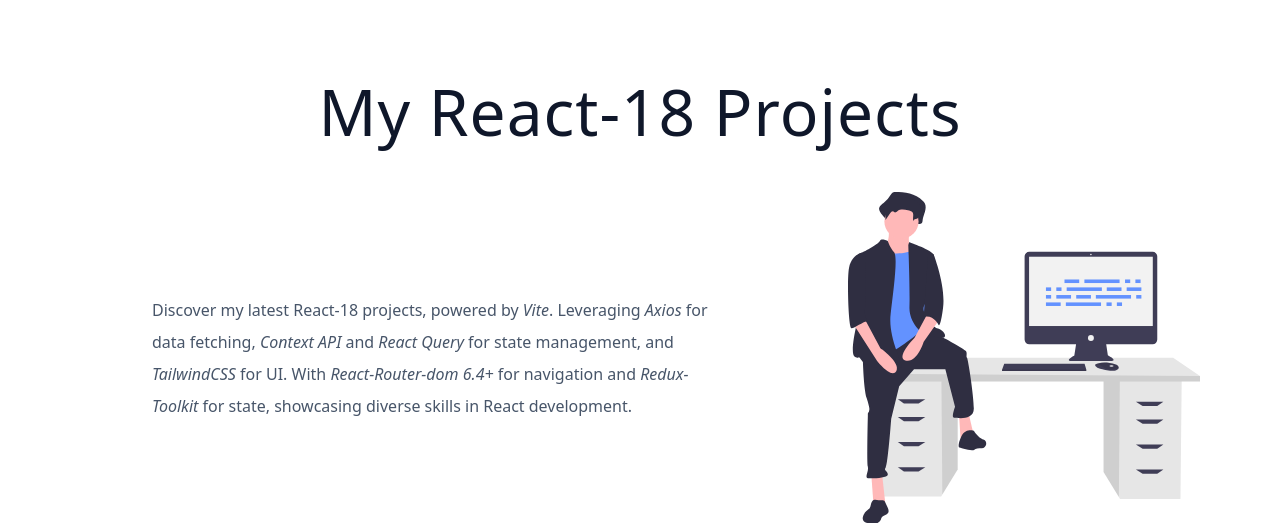
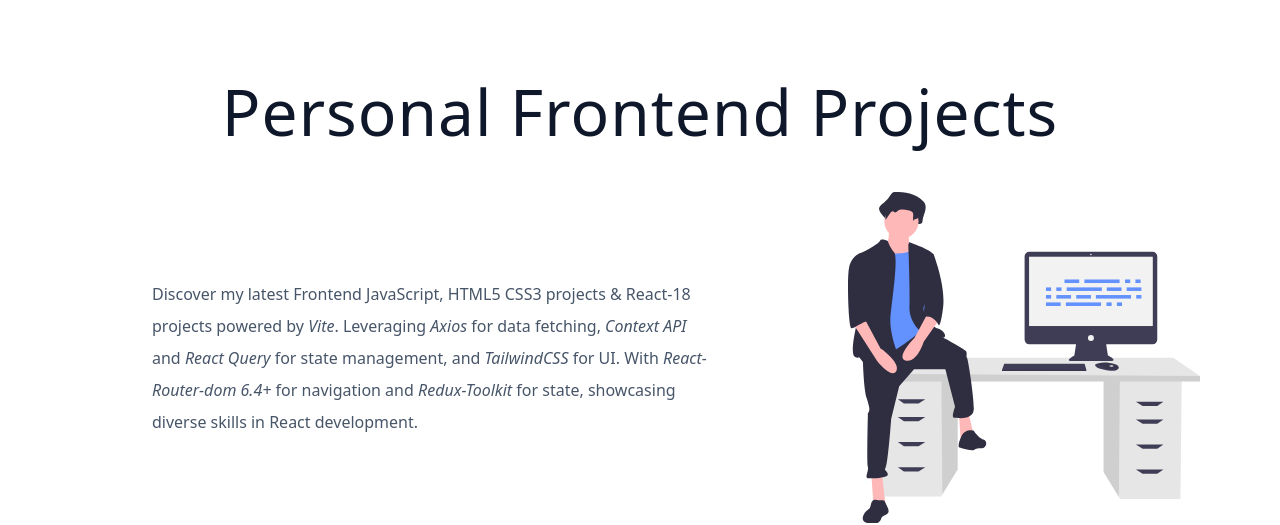
Before and after one commit to emmeiwhite/contentful-imran-projects, a React (Vite) app: page / in a window 1280 px wide. Shown: the top 525 px of the page. Built offline with nearby package versions, Linux system fonts and the light colour scheme; no server answers.

Commit message:
added some content

```diff
--- a/src/Hero.jsx
+++ b/src/Hero.jsx
@@ -3,15 +3,15 @@ import heroSVG from './assets/hero-2.svg'
 export default function Hero() {
   return (
     <section className="hero">
-      <h1>My React-18 Projects </h1>
+      <h1>Personal Frontend Projects </h1>
       <div className="hero-center">
         <div className="hero-title">
           <p>
-            Discover my latest React-18 projects, powered by <em>Vite</em>. Leveraging{' '}
-            <em>Axios</em> for data fetching, <em>Context API</em> and <em>React Query</em> for
-            state management, and <em>TailwindCSS</em> for UI. With <em>React-Router-dom 6.4+</em>{' '}
-            for navigation and <em>Redux-Toolkit</em> for state, showcasing diverse skills in React
-            development.
+            Discover my latest Frontend JavaScript, HTML5 CSS3 projects & React-18 projects powered
+            by <em>Vite</em>. Leveraging <em>Axios</em> for data fetching, <em>Context API</em> and{' '}
+            <em>React Query</em> for state management, and <em>TailwindCSS</em> for UI. With{' '}
+            <em>React-Router-dom 6.4+</em> for navigation and <em>Redux-Toolkit</em> for state,
+            showcasing diverse skills in React development.
           </p>
         </div>
 
```
